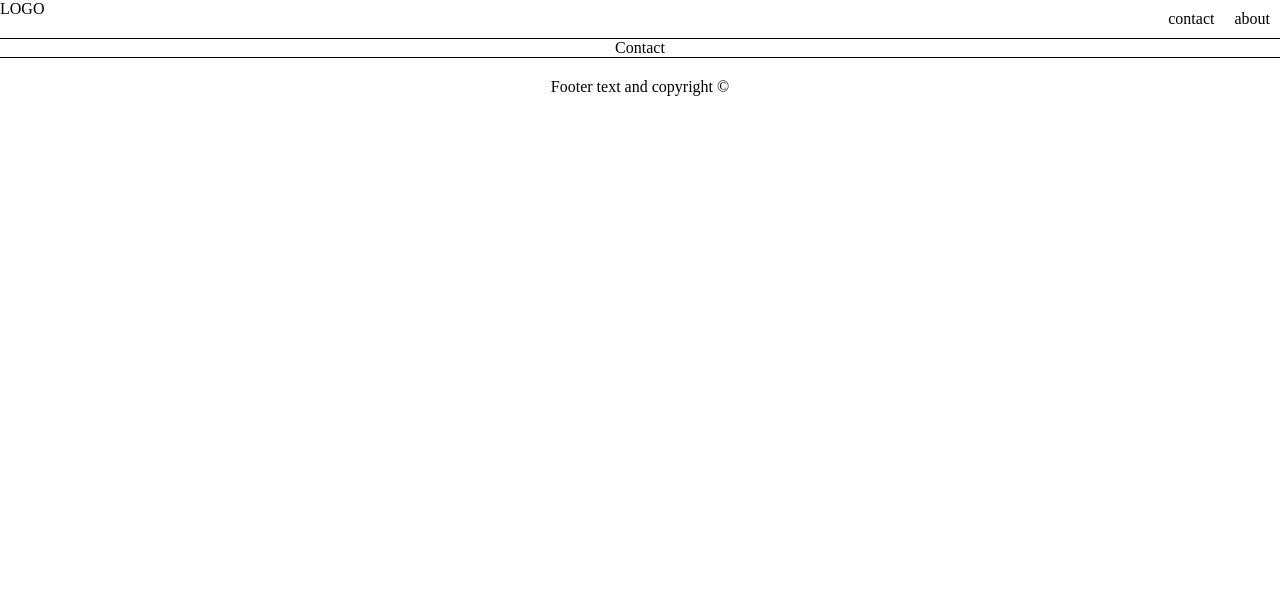
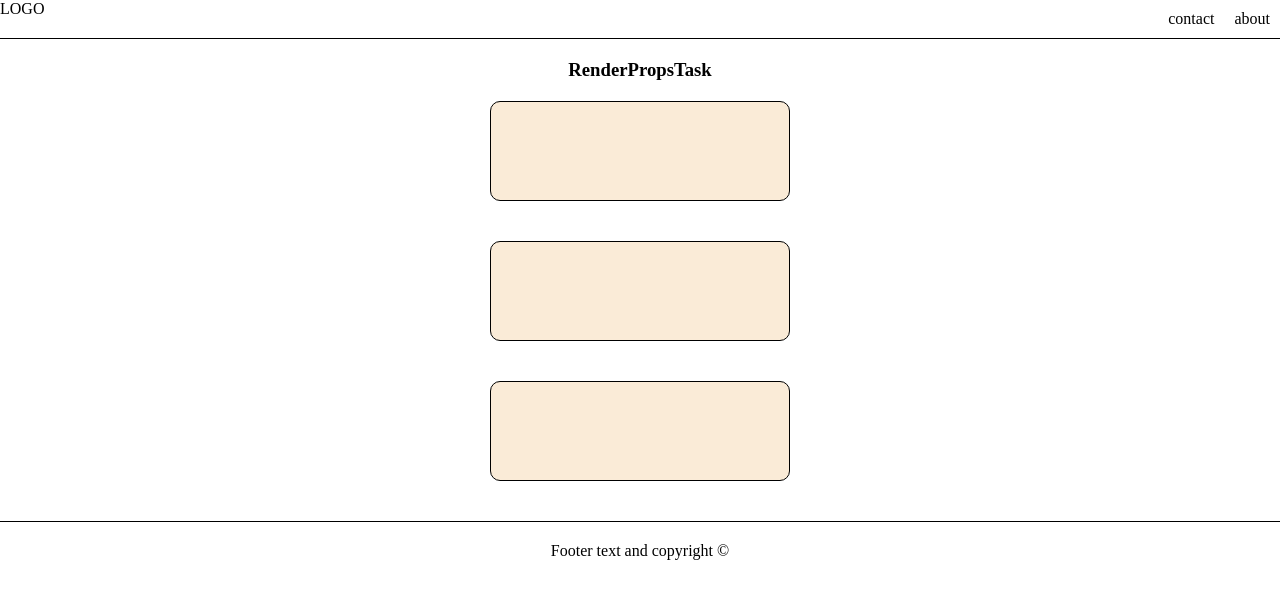
Before and after one commit to tomaszbilka/kn-portfolio, a React (Vite) app: page /contact in a window 1280 px wide. Shown: the top 598 px of the page. Built offline with nearby package versions, Linux system fonts and the light colour scheme.

Commit message:
add RenderPropsTask (#10)

```diff
--- a/src/components/ErrorBoundaryTask/ErrorBoundaryTask.module.css
+++ b/src/components/ErrorBoundaryTask/ErrorBoundaryTask.module.css
@@ -19,3 +19,7 @@
 details {
   margin-top: 10px;
 }
+
+.counter p:last-child {
+  margin-left: 8px;
+}
--- a/src/components/ErrorBoundaryTask/ErrorBoundaryTask.tsx
+++ b/src/components/ErrorBoundaryTask/ErrorBoundaryTask.tsx
@@ -39,6 +39,7 @@ const CounterWithError: React.FC = () => {
       <button type="button" onClick={increaseCounterHandler}>
         add
       </button>
+      <p>(Error after 5)</p>
     </div>
   );
 };
--- /dev/null
+++ b/src/components/RenderPropsTask/Hover.tsx
@@ -0,0 +1,20 @@
+import { ReactNode, useState } from 'react';
+
+type TProps = {
+  render: (isHover: boolean) => ReactNode;
+};
+
+const Hover = ({ render }: TProps) => {
+  const [isHover, setIsHoover] = useState(false);
+  const mouseOver = () => setIsHoover(true);
+  const mouseOut = () => setIsHoover(false);
+
+  return (
+    // eslint-disable-next-line jsx-a11y/mouse-events-have-key-events
+    <div onMouseOver={mouseOver} onMouseOut={mouseOut}>
+      {render(isHover)}
+    </div>
+  );
+};
+
+export default Hover;
--- /dev/null
+++ b/src/components/RenderPropsTask/Rectangle.module.css
@@ -0,0 +1,15 @@
+.rectangle {
+  align-items: center;
+  background-color: antiquewhite;
+  border-radius: 10px;
+  border: 1px solid #000;
+  display: flex;
+  height: 100px;
+  justify-content: center;
+  margin: 20px 10px;
+  width: 300px;
+}
+
+.rectangle:hover {
+  cursor: pointer;
+}
--- /dev/null
+++ b/src/components/RenderPropsTask/Rectangle.tsx
@@ -0,0 +1,12 @@
+import styles from './Rectangle.module.css';
+
+type TProps = {
+  isHover: boolean;
+  title: string;
+};
+
+const Rectangle = ({ isHover, title }: TProps) => {
+  return <div className={styles.rectangle}>{isHover && <p>{title}</p>}</div>;
+};
+
+export default Rectangle;
--- /dev/null
+++ b/src/components/RenderPropsTask/RenderPropsTask.module.css
@@ -0,0 +1,4 @@
+.group {
+  display: flex;
+  flex-direction: column;
+}
--- /dev/null
+++ b/src/components/RenderPropsTask/RenderPropsTask.tsx
@@ -0,0 +1,19 @@
+import Hover from './Hover';
+import Rectangle from './Rectangle';
+
+import styles from './RenderPropsTask.module.css';
+
+const RenderPropsTask = () => {
+  return (
+    <section className="container">
+      <h3>RenderPropsTask</h3>
+      <section className={styles.group}>
+        <Hover render={(hovering) => <Rectangle title="first" isHover={hovering} />} />
+        <Hover render={(hovering) => <Rectangle title="second" isHover={hovering} />} />
+        <Hover render={(hovering) => <Rectangle title="third" isHover={hovering} />} />
+      </section>
+    </section>
+  );
+};
+
+export default RenderPropsTask;
--- /dev/null
+++ b/src/components/RenderPropsTask/index.ts
@@ -0,0 +1 @@
+export { default } from './RenderPropsTask';
--- a/src/pages/Contact.tsx
+++ b/src/pages/Contact.tsx
@@ -1,5 +1,7 @@
+import RenderPropsTask from '../components/RenderPropsTask';
+
 const Contact: React.FC = () => {
-  return <div>Contact</div>;
+  return <RenderPropsTask />;
 };
 
 export default Contact;
```
